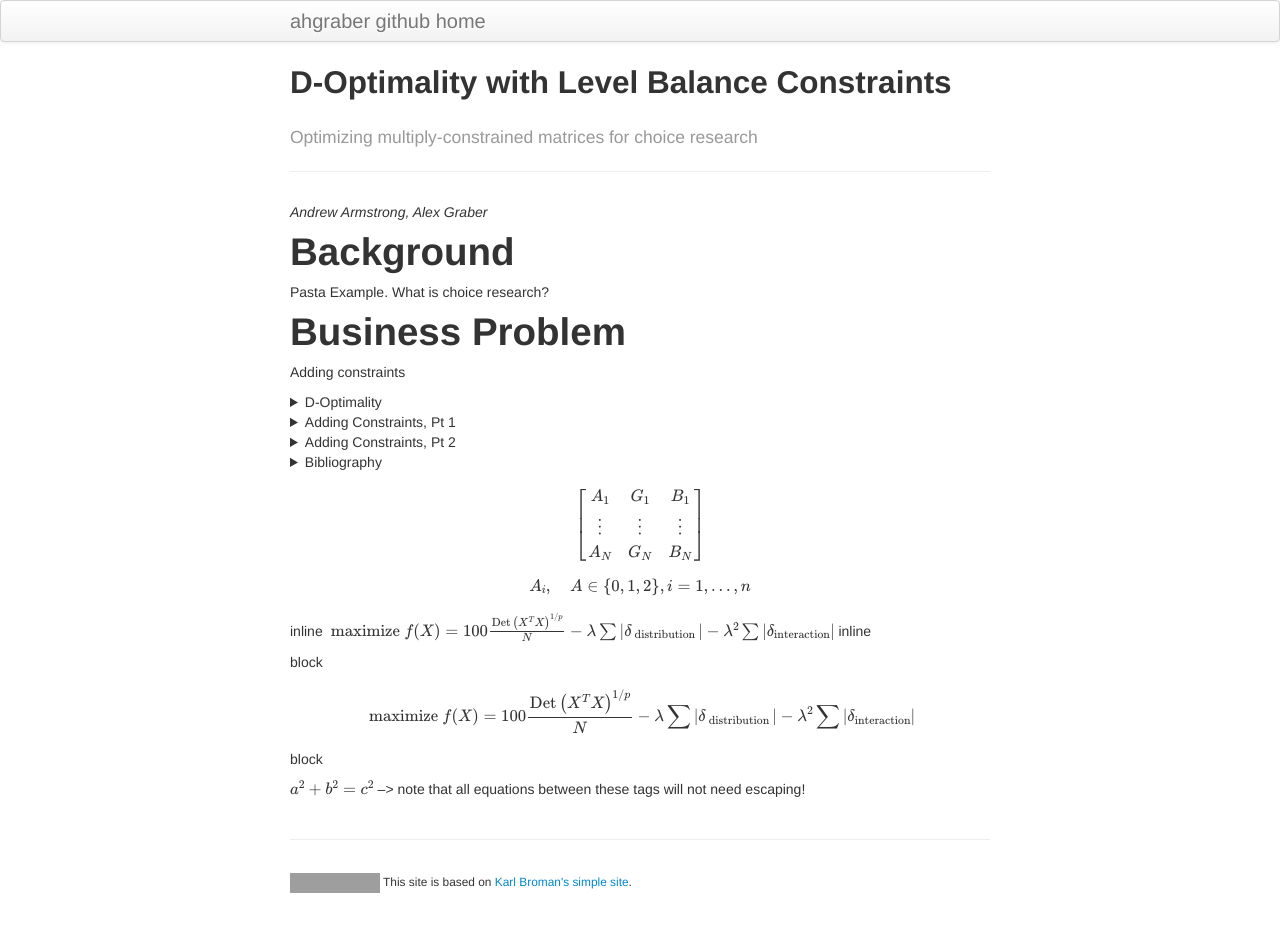
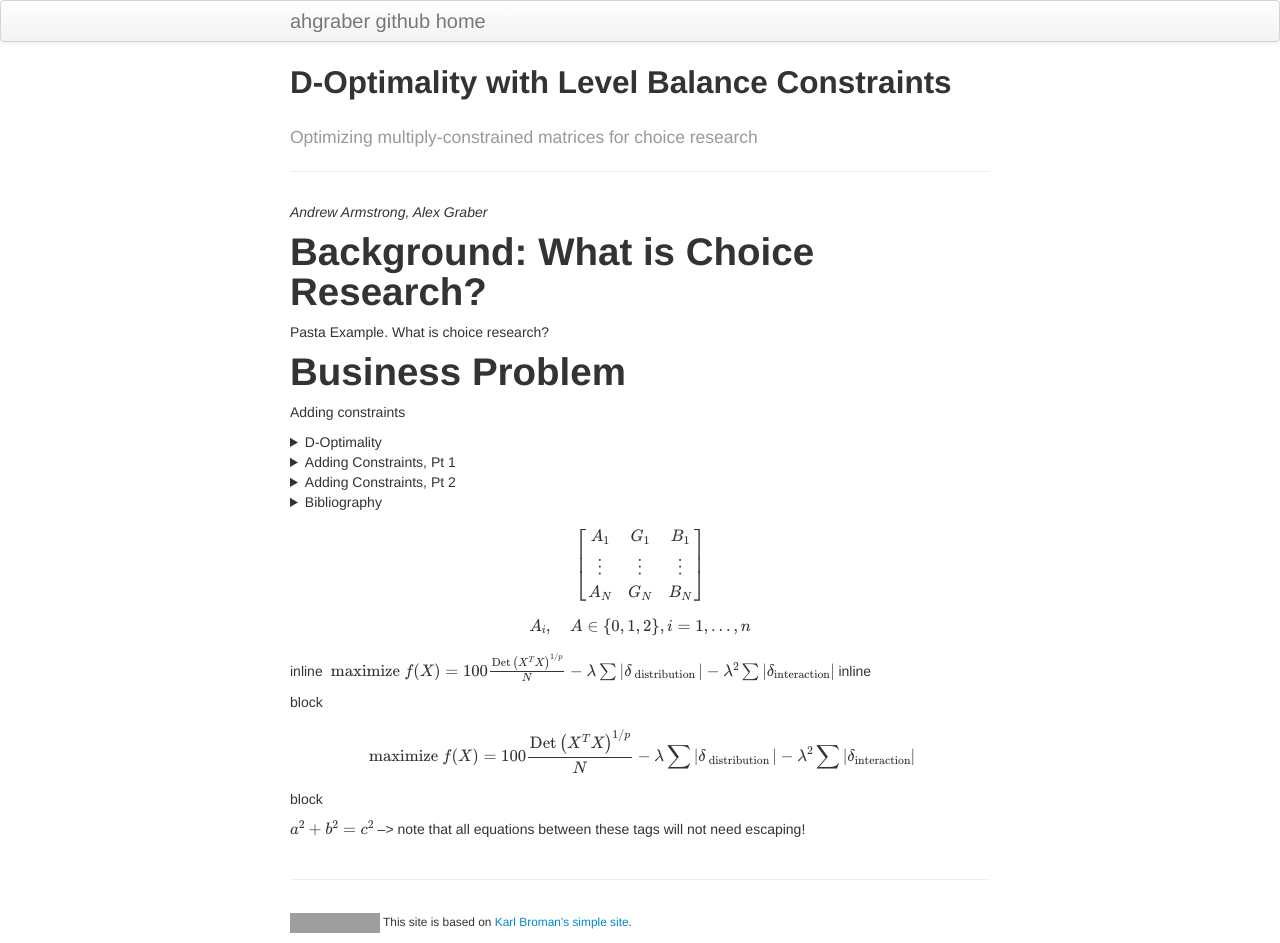
Before and after one commit to ahgraber/Fedorov, a Jekyll site: the page built from index.md, in a window 1280 px wide. Built offline with Jekyll 4.4.1, drawn with Linux system fonts in a browser that asks for light colours; formulas are drawn with MathJax 3; before the commit the page ends 903 px from its top, so only the background shows below that; grey boxes are pictures that could not be loaded.

Commit message:
Update index.md

```diff
--- a/index.md
+++ b/index.md
@@ -6,7 +6,7 @@ description:
 ---
 *Andrew Armstrong, Alex Graber*
 
-# Background
+# Background: What is Choice Research?
 
 Pasta Example.  What is choice research?
 
```
